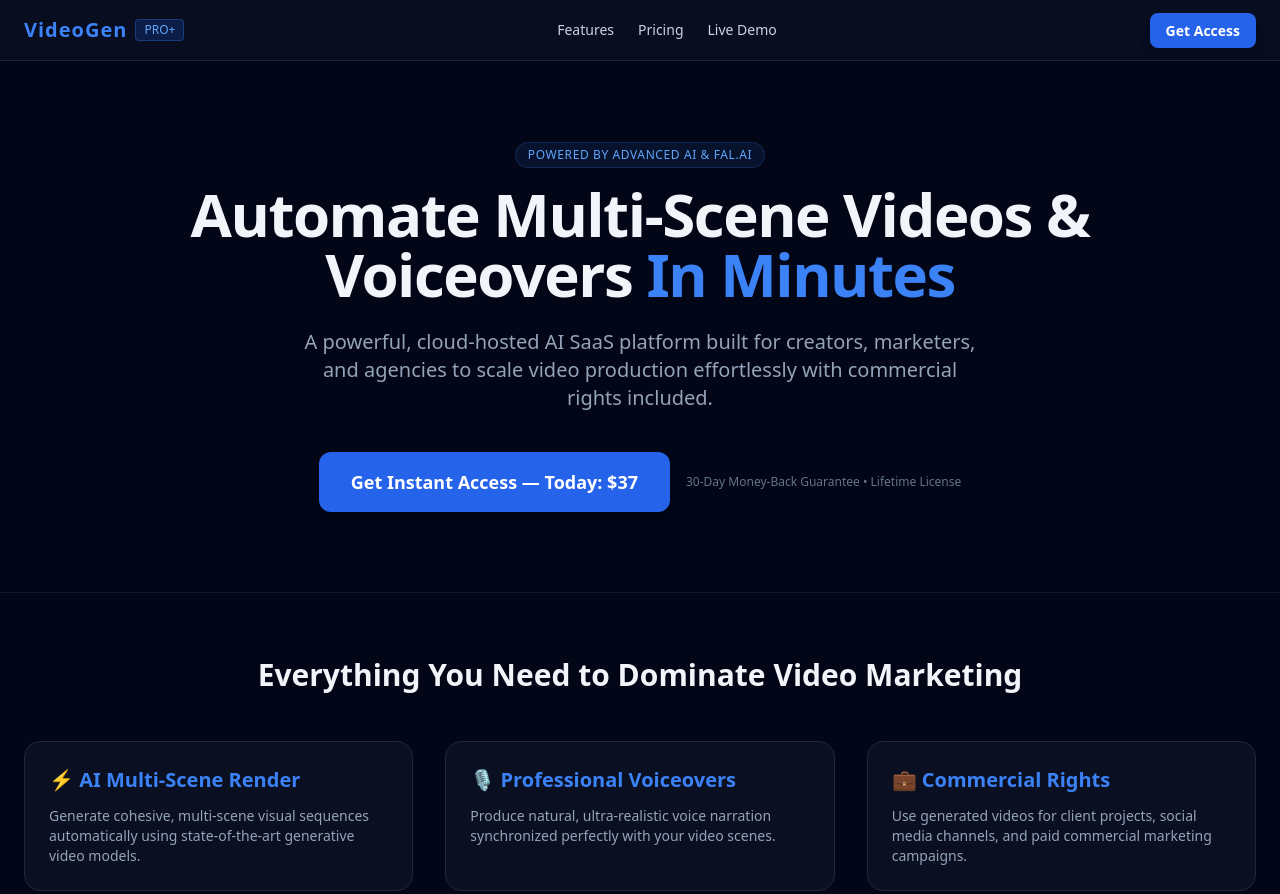
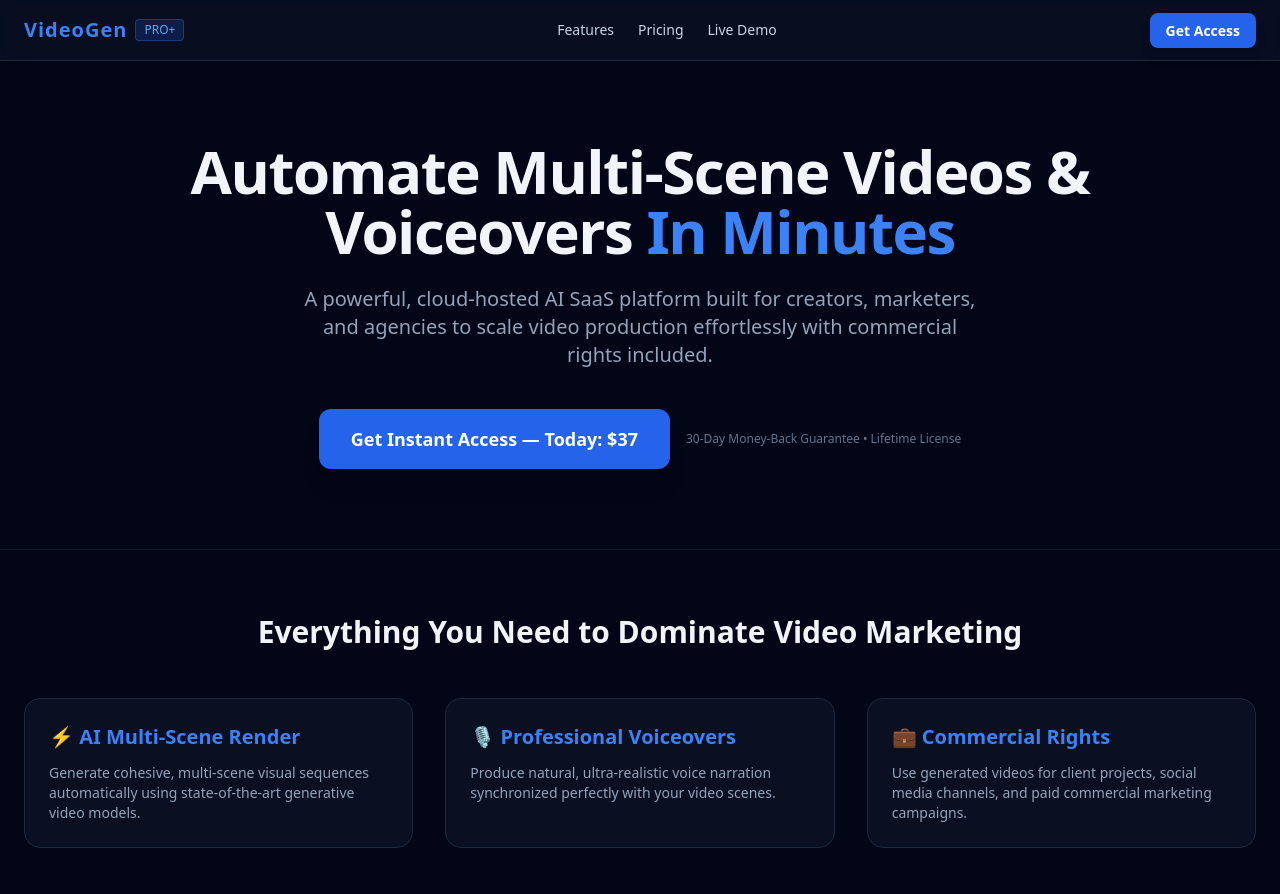
Before and after one commit to vejaietwaroo/videogen-saas, a plain HTML site: page index.html in a window 1280 px wide. Shown: the top 894 px of the page. Drawn offline with nearby package versions, Linux system fonts and the light colour scheme.

Commit message:
Update index.html

```diff
--- a/index.html
+++ b/index.html
@@ -32,10 +32,7 @@
     <!-- Hero Section -->
     <main class="flex-grow">
         <section class="max-w-5xl mx-auto px-6 py-20 text-center">
-            <div class="inline-block mb-4 px-3 py-1 bg-blue-500/10 border border-blue-500/20 rounded-full text-blue-400 text-xs font-medium uppercase tracking-wider">
-                Powered by Advanced AI & Fal.ai
-            </div>
-            <h1 class="text-4xl md:text-6xl font-extrabold tracking-tight mb-6">
+                        <h1 class="text-4xl md:text-6xl font-extrabold tracking-tight mb-6">
                 Automate Multi-Scene Videos & Voiceovers <span class="text-blue-500">In Minutes</span>
             </h1>
             <p class="text-lg md:text-xl text-slate-400 max-w-2xl mx-auto mb-10">
```
